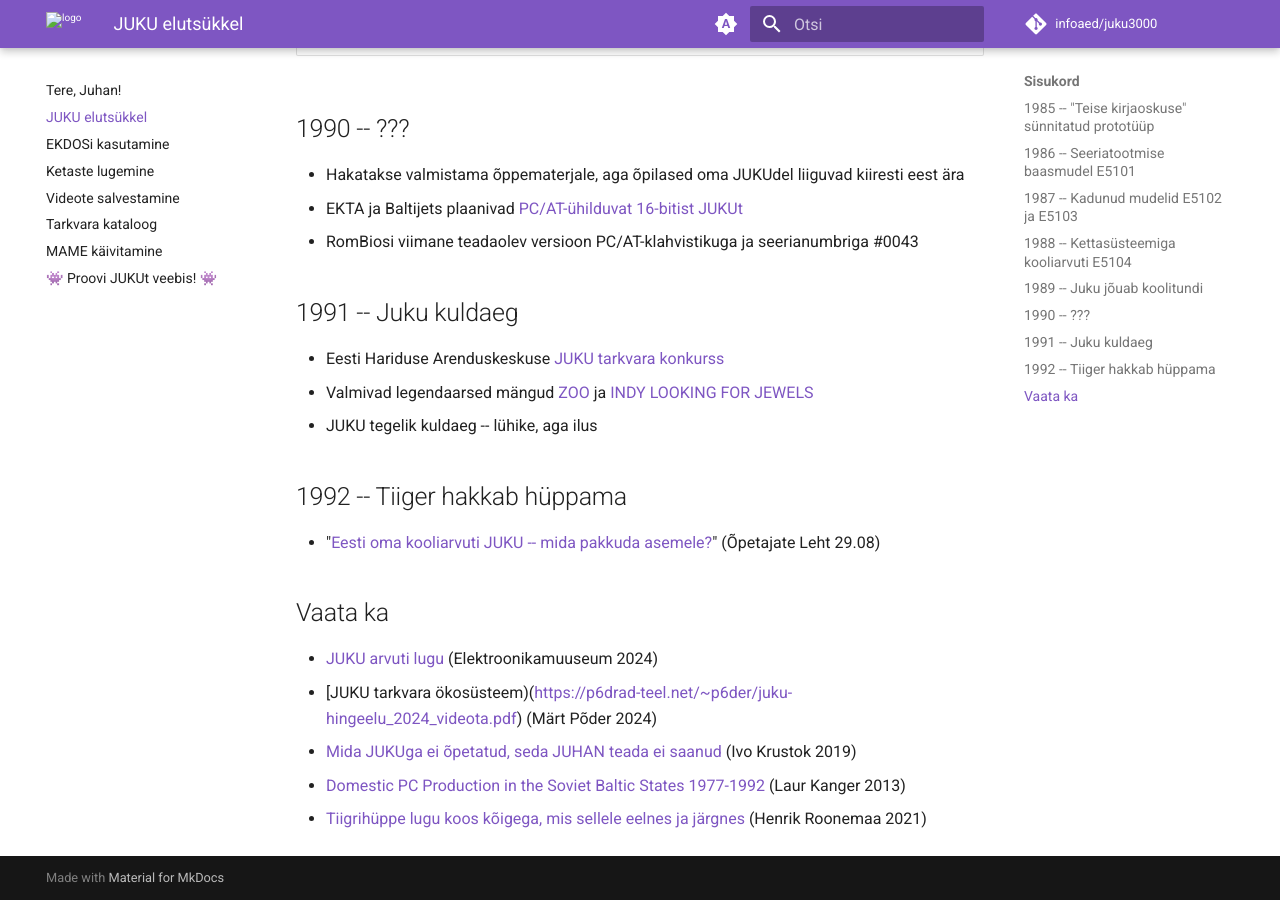
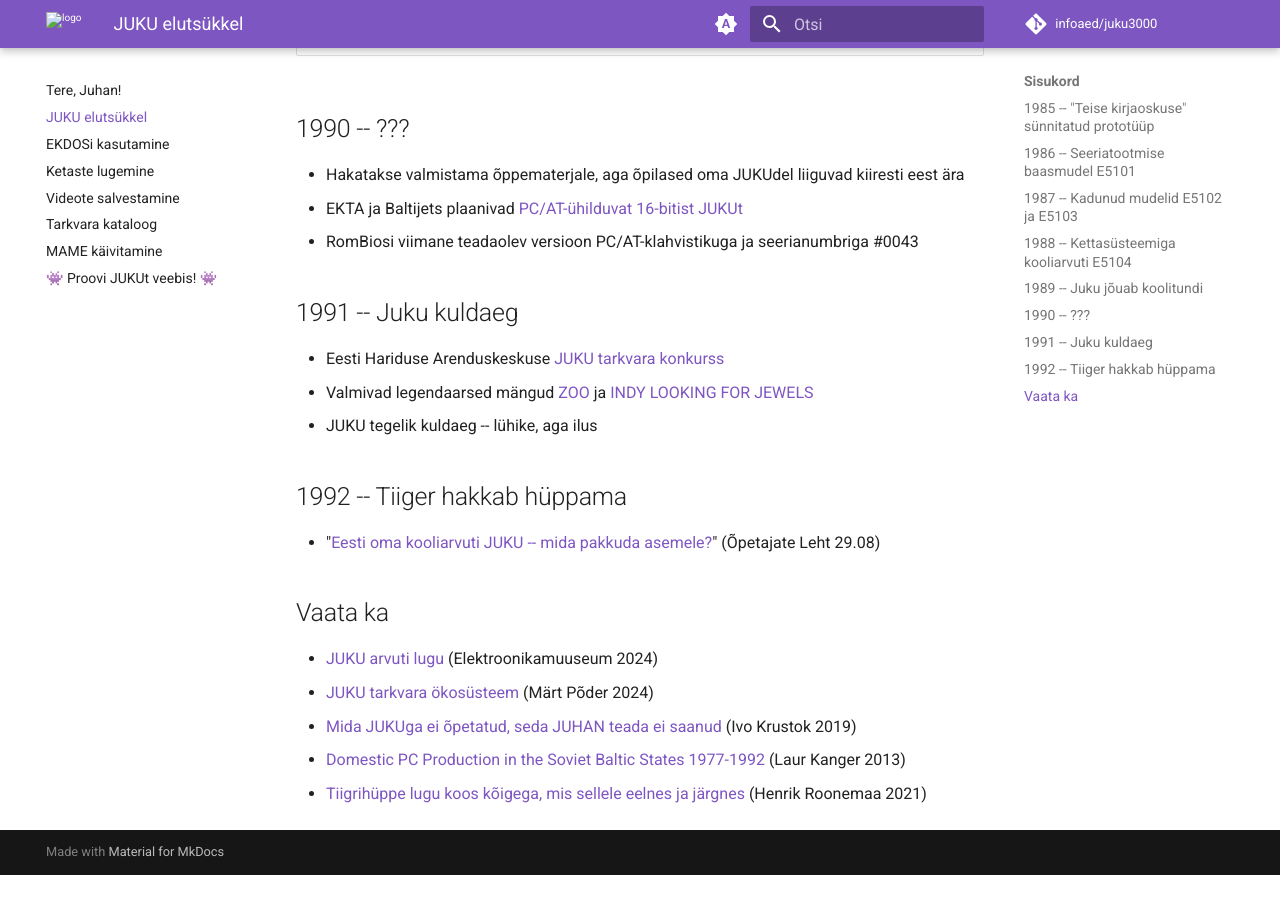
Before and after one commit to infoaed/juku3000, an MkDocs documentation site: the page built from docs/ajajoon.md, in a window 1280 px wide and 900 px high, scrolled down 2790 px. Built offline with MkDocs 1.6.1 and Material for MkDocs 9.7.7, drawn with Linux system fonts in a browser that asks for light colours; comment, search, counter and statistics services are not loaded; after the commit the page ends 3665 px from its top, so only the background shows below that.

Commit message:
Update ajajoon.md

```diff
--- a/docs/ajajoon.md
+++ b/docs/ajajoon.md
@@ -91,7 +91,7 @@
 ## Vaata ka
 
 * [JUKU arvuti lugu](https://elektroonikamuuseum.ee/juku_arvuti_lugu.html) (Elektroonikamuuseum 2024)
-* [JUKU tarkvara ökosüsteem)(https://p6drad-teel.net/~p6der/juku-hingeelu_2024_videota.pdf) (Märt Põder 2024)
+* [JUKU tarkvara ökosüsteem](https://p6drad-teel.net/~p6der/juku-hingeelu_2024_videota.pdf) (Märt Põder 2024)
 * [Mida JUKUga ei õpetatud, seda JUHAN teada ei saanud](https://dea.digar.ee/cgi-bin/dea?a=d&d=AKdigi201909.2.25.1&e=-------et-25--1--txt-txIN|txTI|txAU|txTA-------------) (Ivo Krustok 2019)
 * [Domestic PC Production in the Soviet Baltic States 1977-1992](https://era.ed.ac.uk/bitstream/handle/1842/16452/Kanger2013.pdf) (Laur Kanger 2013)
 * [Tiigrihüppe lugu koos kõigega, mis sellele eelnes ja järgnes](https://kompass.harno.ee/tiigrihupe/) (Henrik Roonemaa 2021)
```
